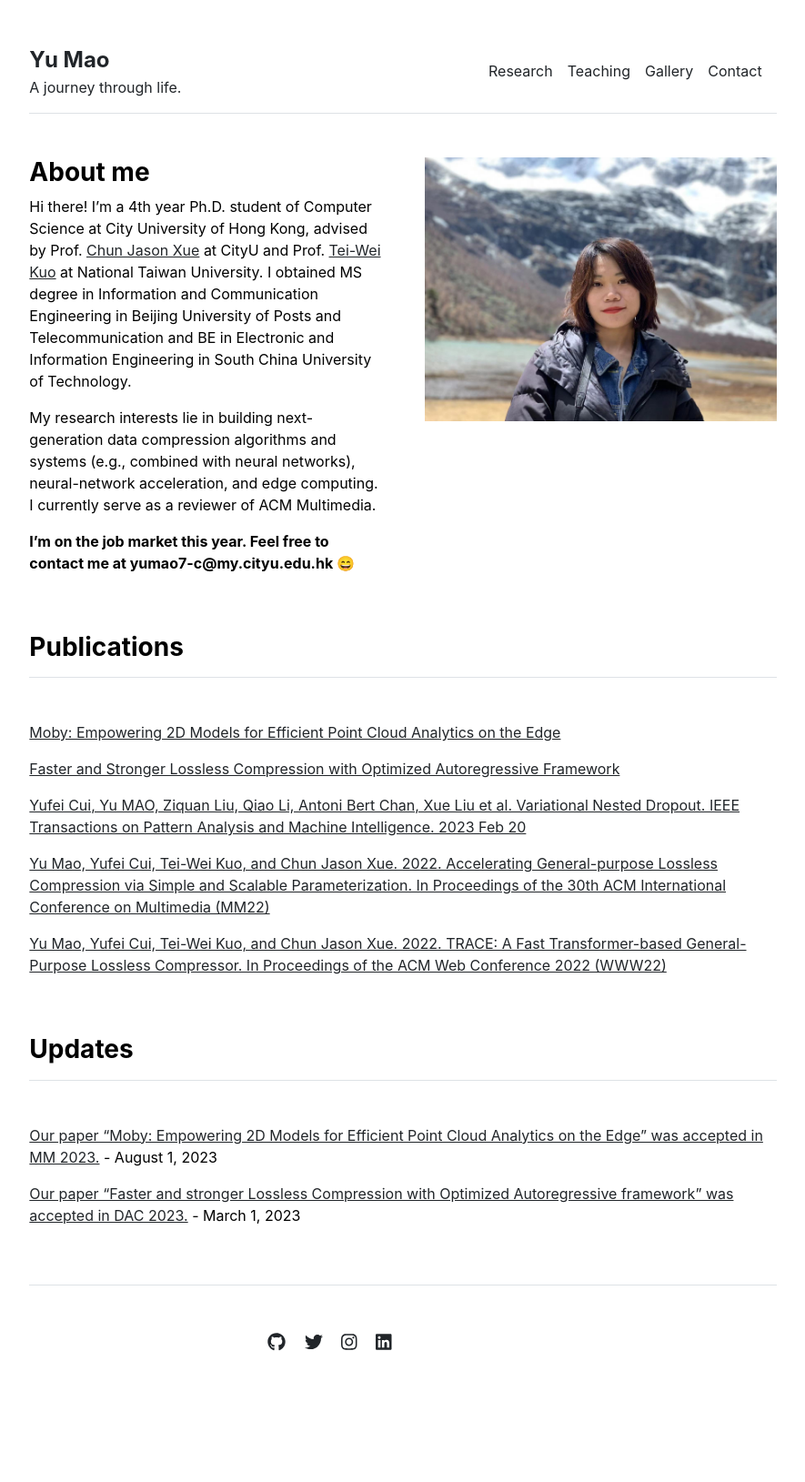
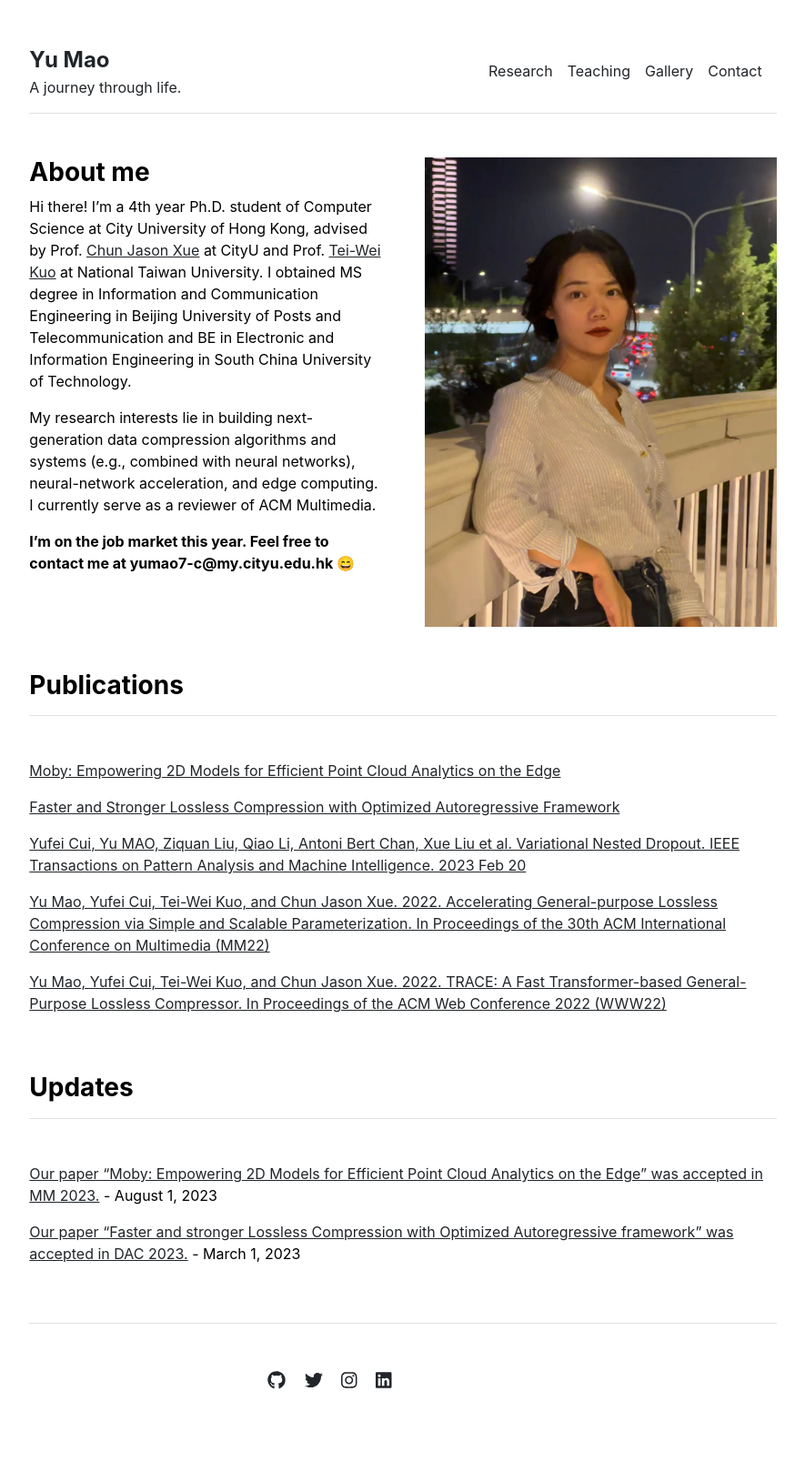
Before and after one commit to mynotwo/academic, a Jekyll site: the page built from index.md, in a window 1280 px wide. Shown: the whole page at 91% size, without its empty margins (197-1082 px from the left). Built offline with Jekyll 4.4.1, drawn with Linux system fonts in a browser that asks for light colours; before the commit the page ends 1587 px from its top, so only the background shows below that.

Commit message:
Update home.html

```diff
--- a/_layouts/home.html
+++ b/_layouts/home.html
@@ -8,7 +8,7 @@ layout: default
     {{ content }}
   </div>
   <div class="col-md-6">
-    <img src="{{ site.github.url }}/assets/img/WechatIMG1065.jpeg" alt="Home" width="100%">
+    <img src="{{ site.github.url }}/assets/img/personal.jpeg" alt="Home" width="100%">
   </div>
 </div>
 
```
